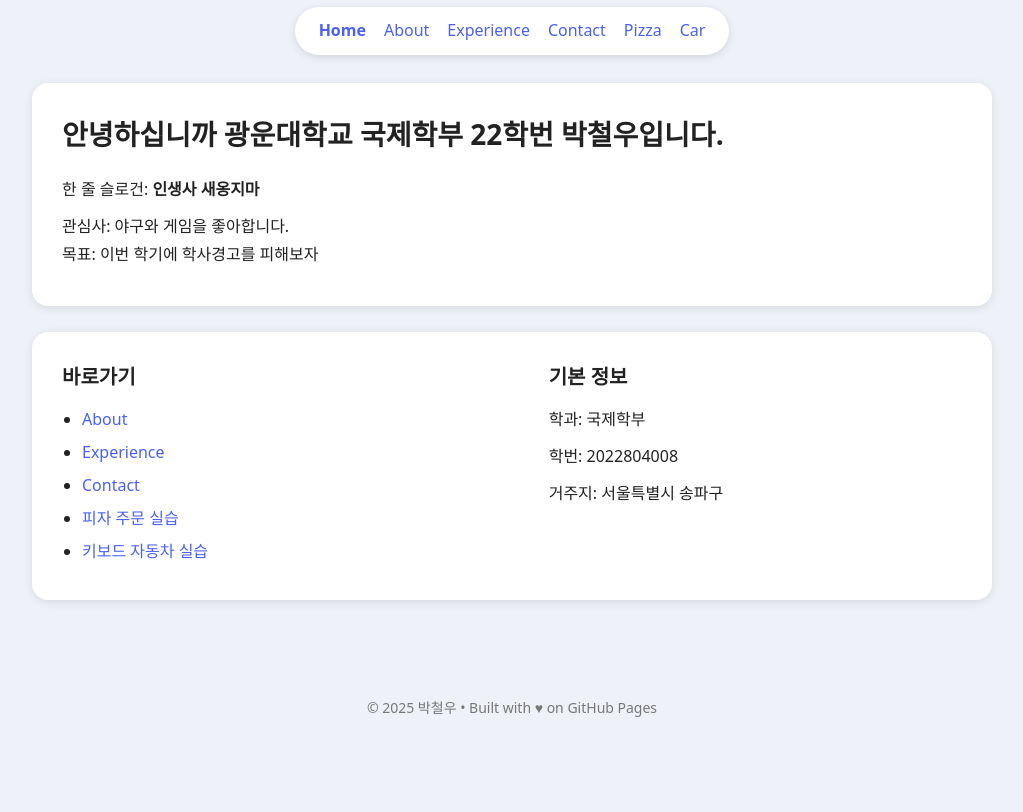
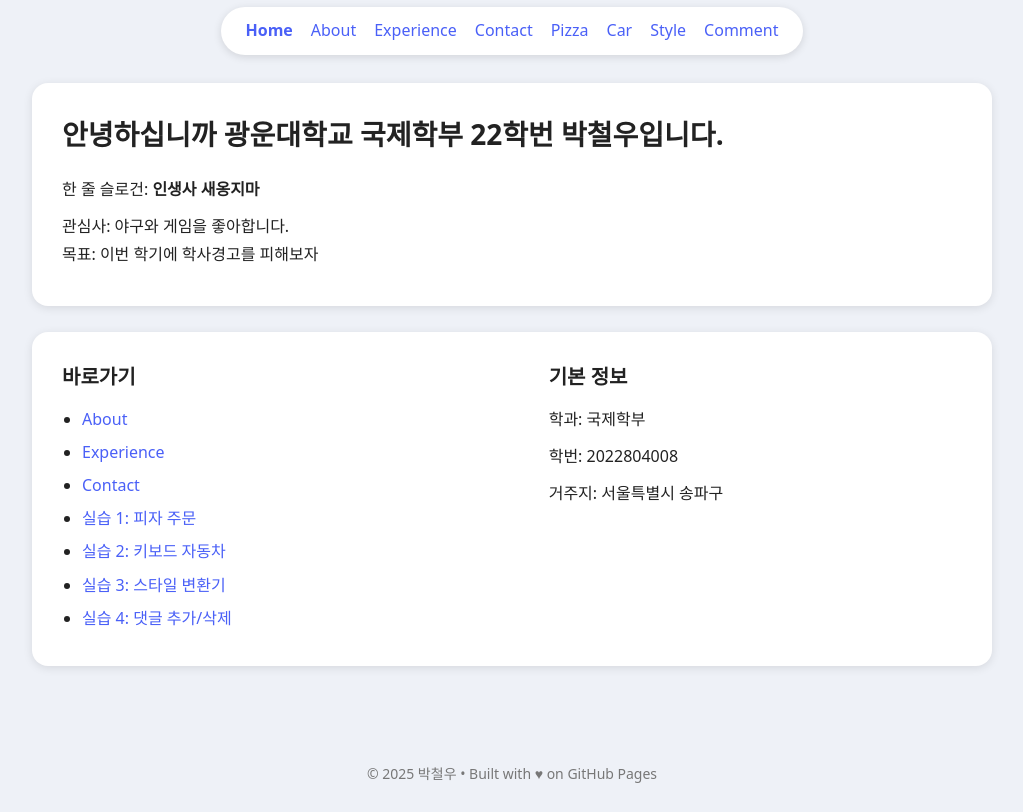
Before and after one commit to cwpark1011-bit/my-page-test, a plain HTML site: page index.html in a window 1280 px wide. Shown: the part 66-878 px from the top of the page, without its empty margins (128-1151 px from the left). Before the commit the page ends 811 px from the top, so only its background shows below. Drawn offline with Linux system fonts and the light colour scheme.

Commit message:
Update index.html

```diff
--- a/index.html
+++ b/index.html
@@ -18,16 +18,18 @@
             <a href="experience.html">Experience</a>
             <a href="contact.html">Contact</a>
 
-            <!-- 실습 메뉴 -->
+            <!-- 실습 메뉴 4개 -->
             <a href="pizza.html">Pizza</a>
             <a href="car.html">Car</a>
+            <a href="dom_style.html">Style</a>
+            <a href="dom_list.html">Comment</a>
         </nav>
     </div>
 </header>
 
 <main class="container">
 
-    <!-- 카드 1: 인사말 -->
+    <!-- 큰 상자 1 : 인사말 -->
     <section class="section-card">
         <h1>안녕하십니까 광운대학교 국제학부 22학번 박철우입니다.</h1>
         <p class="lead-text">
@@ -39,19 +41,25 @@
         </p>
     </section>
 
-    <!-- 카드 2: 바로가기 + 기본 정보 -->
+    <!-- 큰 상자 2 : 바로가기 + 기본 정보 (2열) -->
     <section class="section-card">
         <div class="two-column">
             <div class="column">
                 <h2>바로가기</h2>
                 <ul>
+                    <!-- 기본 페이지 -->
                     <li><a href="about.html">About</a></li>
                     <li><a href="experience.html">Experience</a></li>
                     <li><a href="contact.html">Contact</a></li>
-                    <li><a href="pizza.html">피자 주문 실습</a></li>
-                    <li><a href="car.html">키보드 자동차 실습</a></li>
+
+                    <!-- 실습 페이지 4개 -->
+                    <li><a href="pizza.html">실습 1: 피자 주문</a></li>
+                    <li><a href="car.html">실습 2: 키보드 자동차</a></li>
+                    <li><a href="dom_style.html">실습 3: 스타일 변환기</a></li>
+                    <li><a href="dom_list.html">실습 4: 댓글 추가/삭제</a></li>
                 </ul>
             </div>
+
             <div class="column">
                 <h2>기본 정보</h2>
                 <p>학과: 국제학부</p>
```
